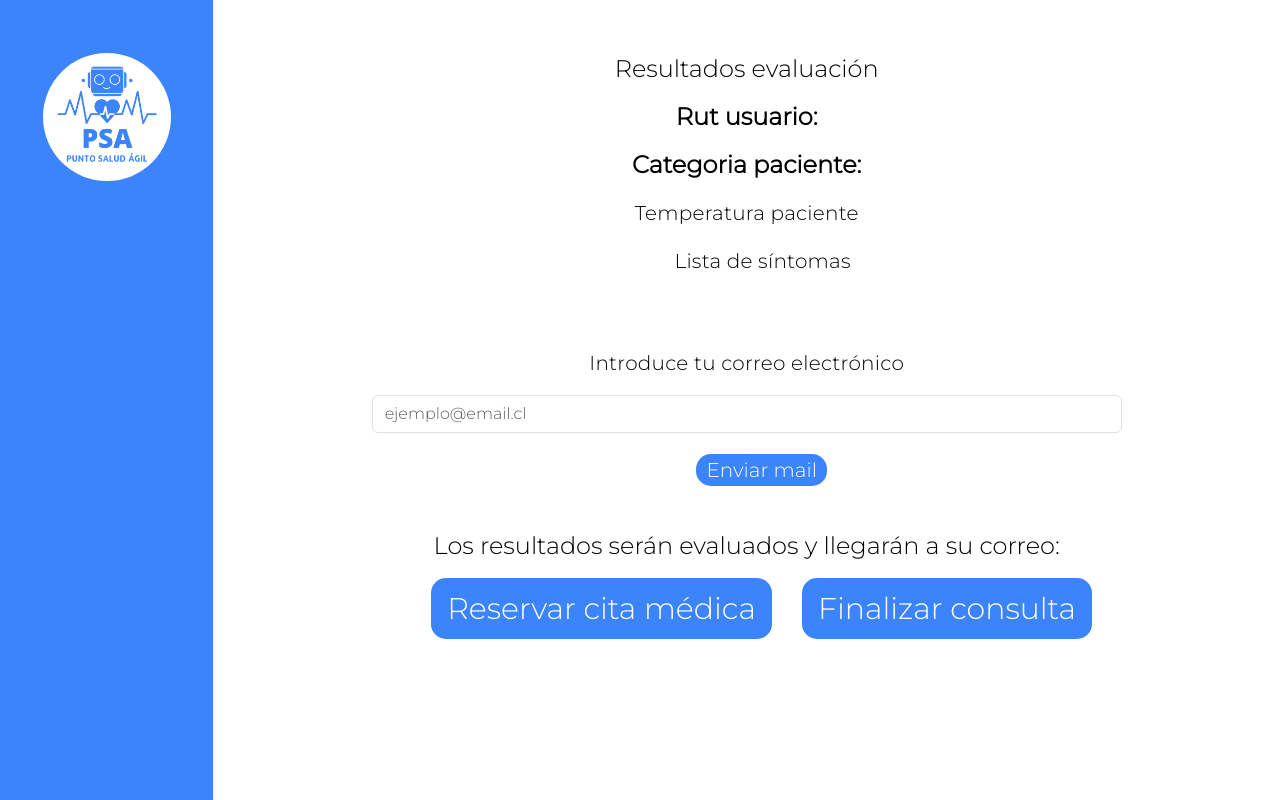
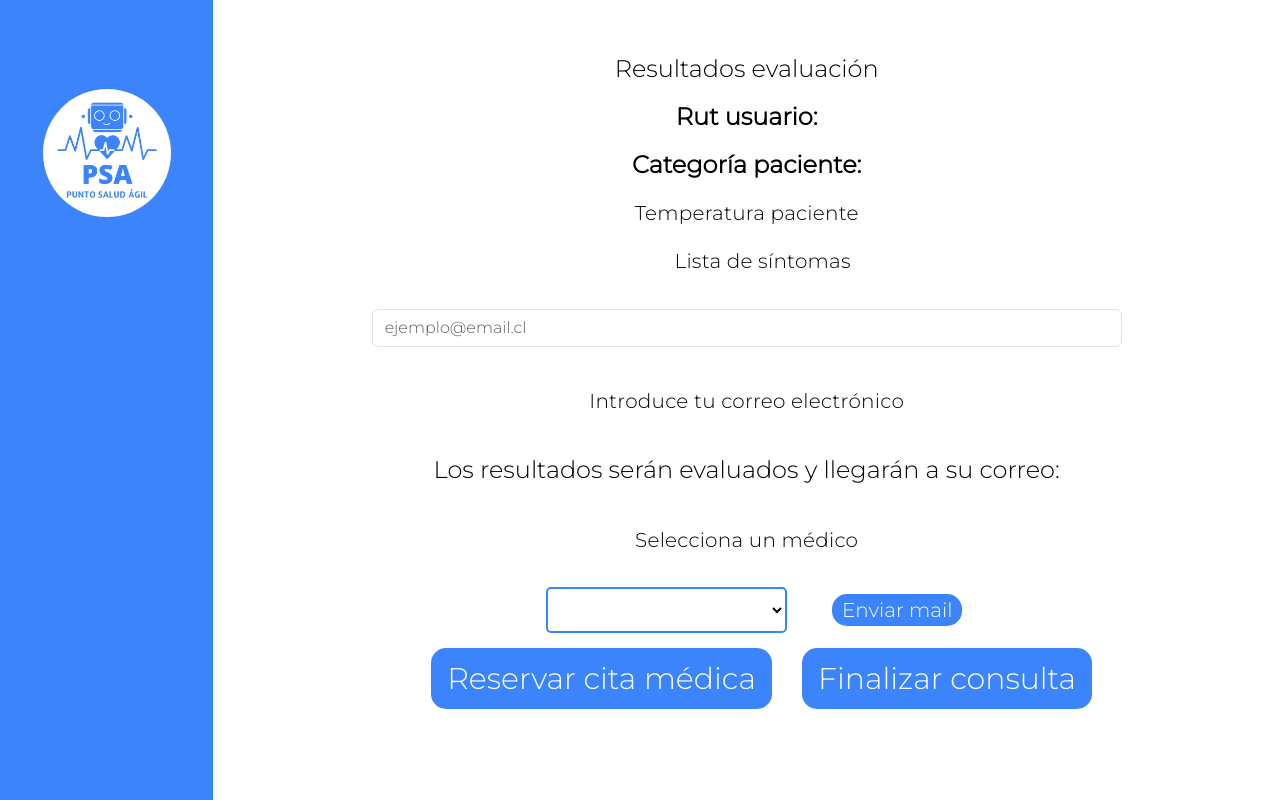
Before and after one commit to Yungryota/PSA, an Angular app in the folder psa_templates/: page /resultado-consulta in a window 1280 px wide. Shown: the top 800 px of the page. Built offline with nearby package versions, Linux system fonts and the light colour scheme.

Commit message:
se modifica la lógica de envió de correo
Correo front cambios

```diff
--- a/psa_templates/src/app/Service/service.service.ts
+++ b/psa_templates/src/app/Service/service.service.ts
@@ -54,7 +54,7 @@ export class ServiceService {
 
   //Función que solicita temperatura
   recibirTemperatura() { //RF12 - Paso 4: Instancia función obtener temperatura
-    this.temperatura = String(this.http.get(`${this.apiUrl}/psa/arduino/temp`));
+    this.temperatura = String(this.http.get(`${this.apiUrl}/psa/arduino/temp`))
     return this.http.get(`${this.apiUrl}/psa/arduino/temp`);
   }
 
--- a/psa_templates/src/app/vistas/resultado-consulta/resultado-consulta.component.css
+++ b/psa_templates/src/app/vistas/resultado-consulta/resultado-consulta.component.css
@@ -8,7 +8,7 @@ body{
 .sidebar {
     width: 20%;
     background-color: #3C84FB;
-    height: 120vh;
+    height: 180vh;
 }
 .cont-logo {
     display: flex;
@@ -77,3 +77,14 @@ button {
 ul li{
     font-size: 20px;
 }
+
+.select-styling {
+    font-family: 'Montserrat', sans-serif;
+    padding: 8px 16px;
+    font-size: 20px;
+    border: 2px solid #3C84FB; /* Borde similar al color de fondo de la sidebar */
+    border-radius: 5px;
+    color: #000; /* Color del texto similar al definido para el texto */
+    background-color: #fff; /* Fondo similar al fondo del contenido principal */
+    margin: 15px; /* Ajuste de margen similar al espacio entre elementos */
+  }
--- a/psa_templates/src/app/vistas/resultado-consulta/resultado-consulta.component.html
+++ b/psa_templates/src/app/vistas/resultado-consulta/resultado-consulta.component.html
@@ -18,18 +18,24 @@
         <div class="main-content">
             <h1 class="centered-content text">Resultados evaluación</h1>
             <h1 class="text"><strong>Rut usuario: {{mostrarRutUsuario()}}</strong></h1>
-            <h1 class="text"><strong>Categoria paciente: {{mostrarCategoriaPaciente()}}</strong></h1>
+            <h1 class="text"><strong>Categoría paciente: {{mostrarCategoriaPaciente()}}</strong></h1>
             <h2 class="text">Temperatura paciente {{mostrarTemperatura()}}</h2>
             <ul>
                 <h2 class="text">Lista de síntomas</h2>
                 <h2 class="text">{{mostrarConsulta()}}</h2>
             </ul>
             <form>
+                <input type="email" [(ngModel)]="emailUsuario"  name="emailUsuario" placeholder="ejemplo@email.cl" class="form-control">
                 <h2 class="centered-content text">Introduce tu correo electrónico</h2>
-                <input type="email" [(ngModel)]="emailUsuario"  name="emailUsuario" placeholder="ejemplo@email.cl" class="form-control">
+                <h1 class="centered-content text">Los resultados serán evaluados y llegarán a su correo:</h1>
+                <h1>{{ emailMedico }}</h1>
+                <h2 class="centered-content text">Selecciona un médico</h2>
+                <select class="select-styling" [ngModel]="emailUsuario" (ngModelChange)="emailMedico = $event" name="select">
+                    <option value="lu.espejo@duocuc.cl">Dr. Lukas Damaso</option>
+                    <option value="ja.espinam@duocuc.cl">Dra. Javiera Espina</option>
+                    <option value="hu.gonzalez@duocuc.cl">Dr. Hugo Gonzalez</option>
+                </select>
                 <button (click)="guardarMail()" class="button-enviar">Enviar mail</button>
-                <h1 class="centered-content text">Los resultados serán evaluados y llegarán a su correo:</h1>
-                <h1>{{ emailUsuario }}</h1>
               </form>
 
             <div class="button-content">
--- a/psa_templates/src/app/vistas/resultado-consulta/resultado-consulta.component.ts
+++ b/psa_templates/src/app/vistas/resultado-consulta/resultado-consulta.component.ts
@@ -11,10 +11,12 @@ import * as Notiflix from 'notiflix';
 })
 export class ResultadoConsultaComponent {
   emailUsuario : String = '';
+  emailMedico : String = '';
   asunto : String = 'Estimado doctor, se adjuntan síntomas del paciente esperando respuesta con posible diagnóstico y receta médica'
   sintomasConsulta: String = 'Rut usuario: ' + this.mostrarRutUsuario()
                              + '\n' + 'Categorización triage;' + this.mostrarCategoriaPaciente()
-                             + '\n' + 'Síntomas: ' + '\n' + this.mostrarConsulta();
+                             + '\n' + 'Síntomas: ' + '\n' + this.mostrarConsulta()
+                             + '\n' + 'Por favor, enviar repspuesta a consulta a correo: ' + this.emailMedico;
   categoriaPaciente: String = this.mostrarCategoriaPaciente();
   temperaturaPaciente: String = '35.5' ;
 
@@ -23,10 +25,13 @@ export class ResultadoConsultaComponent {
 
   //Funcion crea solicitud para enviar por parametros un mail al medico
   guardarMail() {
-    this.service.enviarCorreoSintomasPaciente(this.emailUsuario,this.asunto,this.sintomasConsulta,this.categoriaPaciente)
+    this.service.enviarCorreoSintomasPaciente(this.emailMedico,this.asunto,this.sintomasConsulta,this.categoriaPaciente)
 
-    console.log('Correo guardado:', this.emailUsuario);
+    console.log('Correo guardado:', this.emailMedico);
   }
+
+
+
 
   finalizarConsulta(){
     console.log('saliendo...')
```
